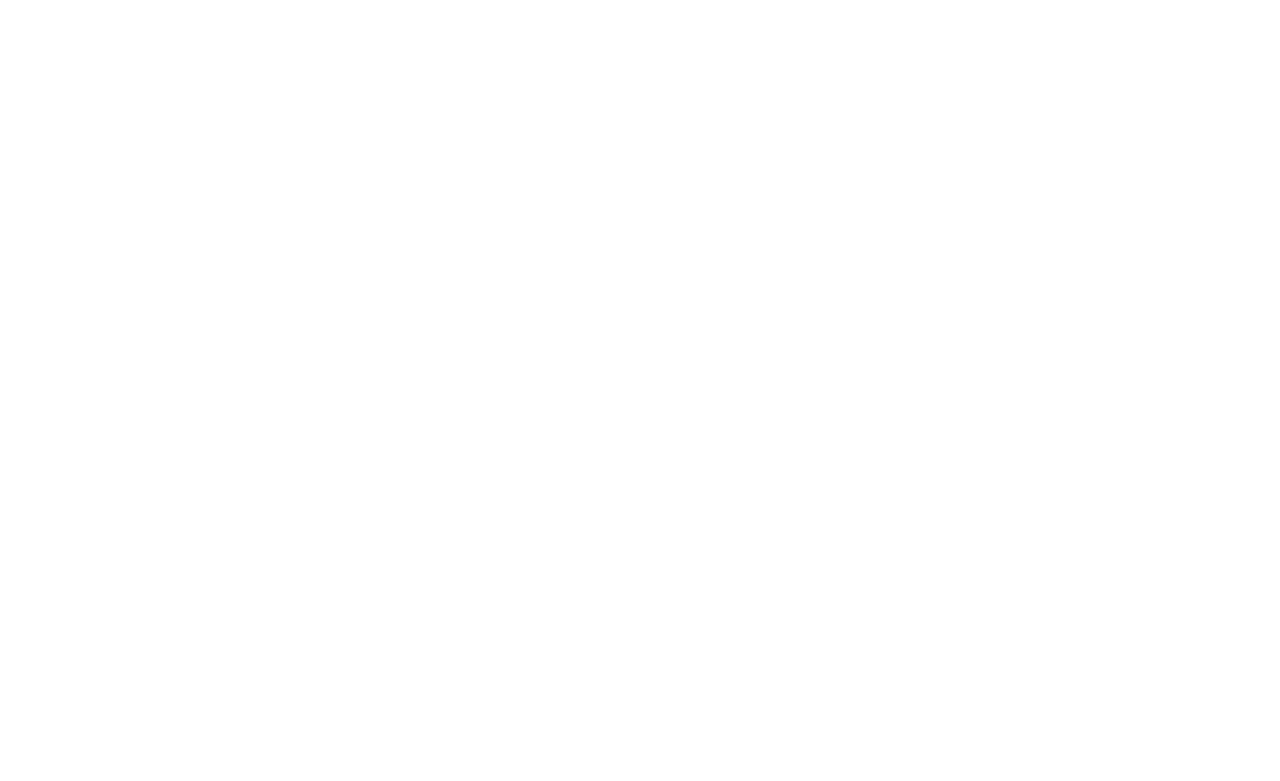
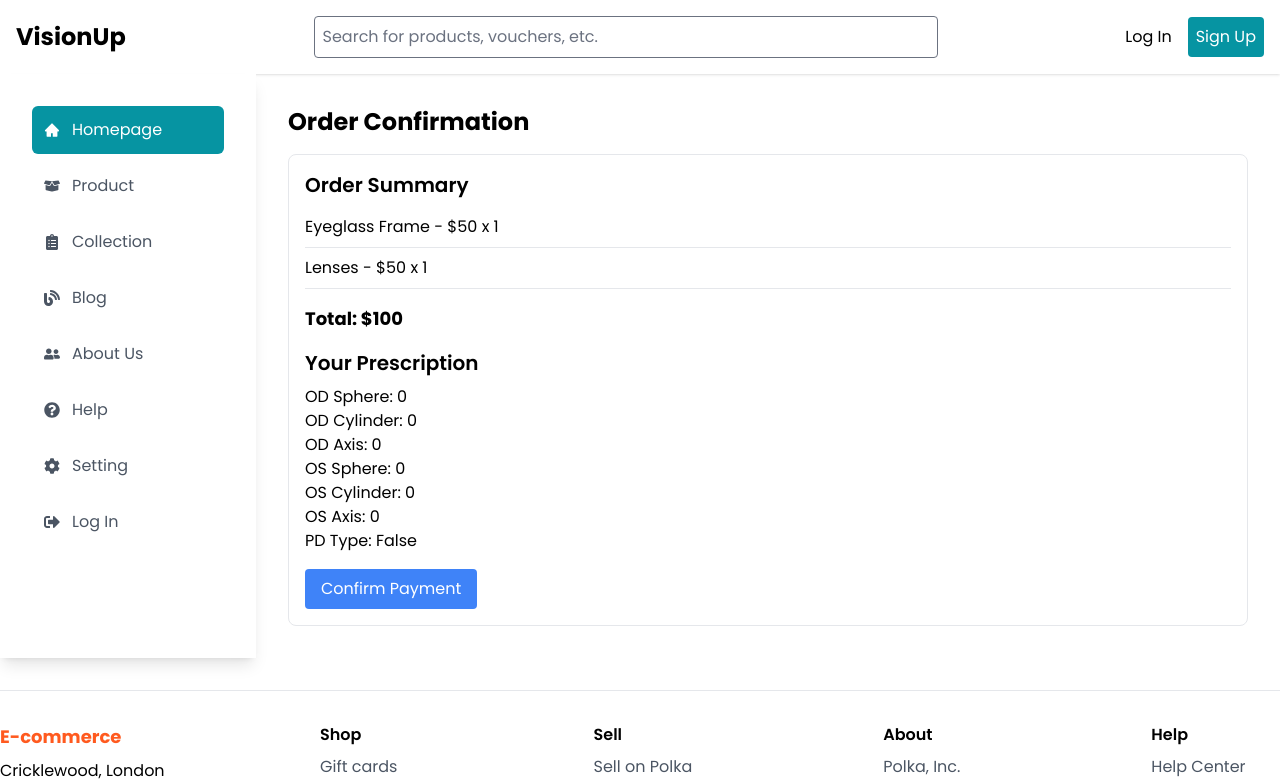
Before and after one commit to datntse150392/Classes-E-Commerce-App, a React (Create React App) app in the folder client/: page /order-confirm in a window 1280 px wide. Before the commit this address had no page. Shown: the top 781 px of the page. Built offline with nearby package versions, Linux system fonts and the light colour scheme.

Commit message:
Update UI

```diff
--- a/client/package.json
+++ b/client/package.json
@@ -17,8 +17,10 @@
     "react-icons": "^5.2.1",
     "react-router-dom": "^6.23.1",
     "react-scripts": "5.0.1",
+    "react-toastify": "^10.0.5",
     "react-tooltip": "^5.26.4",
     "recharts": "^2.12.7",
+    "swiper": "^11.1.4",
     "web-vitals": "^2.1.4"
   },
   "scripts": {
--- /dev/null
+++ b/client/src/components/Client/OrderConfirmation.js
@@ -0,0 +1,66 @@
+import React, { useState } from "react";
+import { ToastContainer, toast } from "react-toastify";
+import "react-toastify/dist/ReactToastify.css";
+
+const OrderConfirmation = () => {
+  const [confirmed, setConfirmed] = useState(false);
+
+  const order = {
+    items: [
+      { name: "Eyeglass Frame", price: 50, quantity: 1 },
+      { name: "Lenses", price: 50, quantity: 1 },
+    ],
+    total: 100,
+    prescription: {
+      odSphere: 0,
+      odCylinder: 0,
+      odAxis: 0,
+      osSphere: 0,
+      osCylinder: 0,
+      osAxis: 0,
+      pdType: false,
+    },
+  };
+
+  const handleConfirm = () => {
+    setConfirmed(true);
+    toast.success("Order confirmed successfully!");
+    // Thực hiện các hành động khác như gửi dữ liệu đơn hàng đến server
+  };
+
+  return (
+    <div className="container mx-auto p-4">
+      <h1 className="text-2xl font-bold mb-4">Order Confirmation</h1>
+      <div className="border p-4 rounded-lg">
+        <h2 className="text-xl font-semibold">Order Summary</h2>
+        <ul className="mt-2">
+          {order.items.map((item, index) => (
+            <li key={index} className="border-b py-2">
+              {item.name} - ${item.price} x {item.quantity}
+            </li>
+          ))}
+        </ul>
+        <p className="text-lg font-bold mt-4">Total: ${order.total}</p>
+        <h2 className="text-xl font-semibold mt-4">Your Prescription</h2>
+        <ul className="mt-2">
+          <li>OD Sphere: {order.prescription.odSphere}</li>
+          <li>OD Cylinder: {order.prescription.odCylinder}</li>
+          <li>OD Axis: {order.prescription.odAxis}</li>
+          <li>OS Sphere: {order.prescription.osSphere}</li>
+          <li>OS Cylinder: {order.prescription.osCylinder}</li>
+          <li>OS Axis: {order.prescription.osAxis}</li>
+          <li>PD Type: {order.prescription.pdType ? "True" : "False"}</li>
+        </ul>
+        <button
+          onClick={handleConfirm}
+          className="mt-4 bg-blue-500 text-white px-4 py-2 rounded"
+        >
+          Confirm Payment
+        </button>
+      </div>
+      <ToastContainer />
+    </div>
+  );
+};
+
+export default OrderConfirmation;
--- a/client/src/components/Client/ProductDetail.js
+++ b/client/src/components/Client/ProductDetail.js
@@ -1,118 +1,27 @@
 import React, { useState, useEffect } from "react";
 import { FaStar } from "react-icons/fa";
 import { useParams, useNavigate } from "react-router-dom";
+import { Swiper, SwiperSlide } from "swiper/react";
+import "swiper/css";
+import "swiper/css/navigation";
+import "swiper/css/pagination";
+import SwiperCore from "swiper";
+import { Navigation, Pagination } from "swiper/modules";
 
 // IMPORT API SERVICES
 import { useEyeGlassService } from "../../services/index";
 
 // IMPORT COMPONENT
-import { Tooltip } from 'react-tooltip';
+import { Tooltip } from "react-tooltip";
+
+SwiperCore.use([Navigation, Pagination]);
 
 const colors = [
   {
     color: "Black",
-    hex: "#0d0d0d"
+    hex: "#0d0d0d",
   },
-  {
-    color: "White",
-    hex: "#ffffff"
-  },
-  {
-    color: "Red",
-    hex: "#ff0000"
-  },
-  {
-    color: "Green",
-    hex: "#00ff00"
-  },
-  {
-    color: "Blue",
-    hex: "#0000ff"
-  },
-  {
-    color: "Yellow",
-    hex: "#ffff00"
-  },
-  {
-    color: "Cyan",
-    hex: "#00ffff"
-  },
-  {
-    color: "Magenta",
-    hex: "#ff00ff"
-  },
-  {
-    color: "Silver",
-    hex: "#c0c0c0"
-  },
-  {
-    color: "Gray",
-    hex: "#808080"
-  },
-  {
-    color: "Maroon",
-    hex: "#800000"
-  },
-  {
-    color: "Olive",
-    hex: "#808000"
-  },
-  {
-    color: "Purple",
-    hex: "#800080"
-  },
-  {
-    color: "Teal",
-    hex: "#008080"
-  },
-  {
-    color: "Navy",
-    hex: "#000080"
-  },
-  {
-    color: "Orange",
-    hex: "#ffa500"
-  },
-  {
-    color: "Pink",
-    hex: "#ffc0cb"
-  },
-  {
-    color: "Brown",
-    hex: "#a52a2a"
-  },
-  {
-    color: "Lime",
-    hex: "#00ff00"
-  },
-  {
-    color: "Indigo",
-    hex: "#4b0082"
-  },
-  {
-    color: "Gold",
-    hex: "#ffd700"
-  },
-  {
-    color: "Violet",
-    hex: "#ee82ee"
-  },
-  {
-    color: "Turquoise",
-    hex: "#40e0d0"
-  },
-  {
-    color: "Salmon",
-    hex: "#fa8072"
-  },
-  {
-    color: "Khaki",
-    hex: "#f0e68c"
-  },
-  {
-    color: "Plum",
-    hex: "#dda0dd"
-  }
+  // ... Other colors
 ];
 
 const ProductDetail = () => {
@@ -135,7 +44,7 @@
       try {
         const [eyeGlassData, eyeGlassTypes] = await Promise.all([
           fetchEyeGlassById(id),
-          fetchAllEyeGlassTypes()
+          fetchAllEyeGlassTypes(),
         ]);
 
         if (eyeGlassData) {
@@ -144,13 +53,14 @@
             eyeGlassImages: [
               "https://img.ebdcdn.com/product/model/portrait/mt7232_w0.jpg?im=Resize,width=500,height=600,aspect=fill;UnsharpMask,sigma=1.0,gain=1.0&q=85",
               "https://img.ebdcdn.com/product/frame/gray/mt6960_2.jpg?im=Resize,width=900,height=450,aspect=fill;UnsharpMask,sigma=1.0,gain=1.0&q=85",
-              "https://img.ebdcdn.com/product/frame/gray/mt6960_1.jpg?im=Resize,width=680,height=340,aspect=fill;UnsharpMask,sigma=1.0,gain=1.0&q=85"
+              "https://img.ebdcdn.com/product/frame/gray/mt6960_1.jpg?im=Resize,width=680,height=340,aspect=fill;UnsharpMask,sigma=1.0,gain=1.0&q=85",
             ],
             sizes: ["Small", "Medium", "Large"],
             reviews: 2750,
             popularity: 313,
-            colorHex: colors.find((item) => item.color === eyeGlassData.color)?.hex,
-            selectedSize: "Small"
+            colorHex: colors.find((item) => item.color === eyeGlassData.color)
+              ?.hex,
+            selectedSize: "Small",
           });
           setLoading(false);
         }
@@ -165,13 +75,13 @@
               glassType: item.glassType,
               status: item.status,
               isChoiced: false,
-            })
+            });
           });
           setEyeGlassTypes(eyeGlassTypesTemp);
           setLoading(false);
         }
       } catch (error) {
-        console.error('Error fetching data:', error);
+        console.error("Error fetching data:", error);
         setError(error);
       }
     };
@@ -195,50 +105,63 @@
   const handleSelectLensesClick = () => {
     let objectData = {
       ...data,
-      glassTypeText: eyeGlassTypes.find((item) => item.id === data.eyeGlassTypeID)?.glassType
-    }
+      glassTypeText: eyeGlassTypes.find(
+        (item) => item.id === data.eyeGlassTypeID
+      )?.glassType,
+    };
 
     navigate(`/select-lenses/${id}`, {
       state: {
-        productData: objectData
-      }
+        productData: objectData,
+      },
     });
   };
 
   const handleChooseSize = (size) => {
     setData({
       ...data,
-      selectedSize: size
+      selectedSize: size,
     });
   };
 
   return (
     <div className="container mx-auto p-8 mt-10 flex flex-col md:flex-row">
       <Tooltip id="my-tooltip" />
-      <div className="flex-1 p-4">
-        <div className="flex flex-wrap -mx-2">
+      <Swiper
+        className="w-full md:w-1/2"
+        spaceBetween={10}
+        slidesPerView={1}
+        navigation
+        pagination={{ clickable: true }}
+      >
         {data.eyeGlassImages &&
           data.eyeGlassImages.map((image, index) => (
-              <div key={index} className="w-1/2 p-2">
-                <div className="h-72 w-full bg-[#f5f5f5]">
+            <SwiperSlide key={index}>
+              <div className="w-full h-[50vh] bg-[#f5f5f5]">
                 <img
                   src={image}
                   alt={`Product image ${index + 1}`}
                   className="h-full w-full rounded-lg object-contain"
                 />
               </div>
-              </div>
+            </SwiperSlide>
           ))}
-        </div>
-      </div>
+      </Swiper>
       <div className="flex-1 p-4">
         <h1 className="text-4xl font-bold mb-4">{data.name}</h1>
-        <p className="text-lg text-gray-500 mb-2">{eyeGlassTypes.find((item) => item.id === data.eyeGlassTypeID)?.glassType}</p>
+        <p className="text-lg text-gray-500 mb-2">
+          {
+            eyeGlassTypes.find((item) => item.id === data.eyeGlassTypeID)
+              ?.glassType
+          }
+        </p>
         <div className="flex items-center mb-4">
           {[...Array(5)].map((_, i) => (
             <FaStar
               key={i}
-              className={`mr-1 ${i < data.rate ? "text-yellow-400" : "text-gray-300"}`}
+              className={`mr-1 ${
+                i < data.rate ? "text-yellow-400" : "text-gray-300"
+              }`}
             />
           ))}
           <span className="ml-2">{data.reviews} Reviews</span>
@@ -250,7 +173,8 @@
           ${data.price}
         </p>
         <p className="text-gray-700 mb-6 whitespace-pre-line">
-          {data.glassDescription || "These full-rim metal frames are currently hot fashion for women and men. The on-trend frame-shape of St. Michael S brings extra elegance with the tasteful Rose Gold finish. The lightweight materials give you extra comfort with adjustable nose pads, for an easy-to-wear comfortable fit"}
+          {data.glassDescription ||
+            "These full-rim metal frames are currently hot fashion for women and men. The on-trend frame-shape of St. Michael S brings extra elegance with the tasteful Rose Gold finish. The lightweight materials give you extra comfort with adjustable nose pads, for an easy-to-wear comfortable fit"}
         </p>
         <div className="mb-6">
           <h3 className="text-lg font-medium mb-2">Colors</h3>
@@ -268,7 +192,8 @@
         <div className="mb-6">
           <h3 className="text-lg font-medium mb-2">Size</h3>
           <div className="flex space-x-2">
-            {data.sizes && data.sizes.map((size, index) => (
+            {data.sizes &&
+              data.sizes.map((size, index) =>
                 size === data.selectedSize ? (
                   <button
                     key={index}
@@ -285,7 +210,7 @@
                     {size}
                   </button>
                 )
-              ))}
+              )}
           </div>
         </div>
         <button
--- a/client/src/router.js
+++ b/client/src/router.js
@@ -15,6 +15,7 @@
 import Eyeglasses from "./pages/Admin/EyeglassesPage";
 import Lenses from "./pages/Admin/LensesPage";
 import Users from "./pages/Admin/UsersPage";
+import OrderConfirmation from "./components/Client/OrderConfirmation";
 
 const AppRoutes = () => {
   return (
@@ -23,9 +24,9 @@
         <Route
           path="/"
           element={
-              <ClientLayout>
-                <Homepage />
-              </ClientLayout>
+            <ClientLayout>
+              <Homepage />
+            </ClientLayout>
           }
         />
         <Route path="/login" element={<LoginForm />} />
@@ -63,6 +64,14 @@
             </ClientLayout>
           }
         />
+        <Route
+          path="/order-confirm"
+          element={
+            <ClientLayout>
+              <OrderConfirmation />
+            </ClientLayout>
+          }
+        />
         <Route path="/admin" element={<AdminLayout />}>
           <Route index element={<Dashboard />} />
           <Route path="orders" element={<Orders />} />
```
Also changed, not shown: client/src/components/Client/SelectLenses.js (+78 -27 lines), 1 other file (tests, documents, lock files or other folders). Lines whose indentation alone changed are shown as unchanged.
